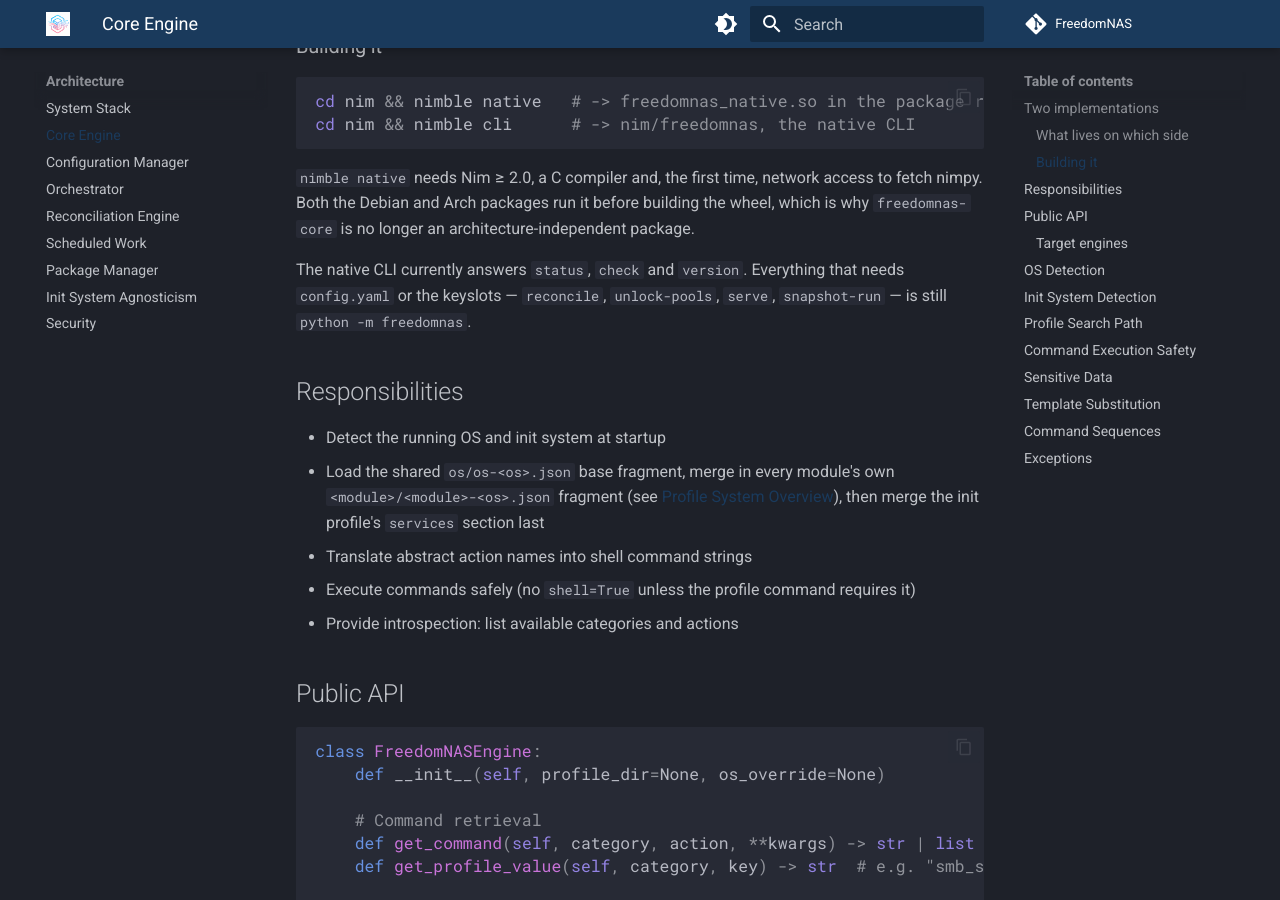
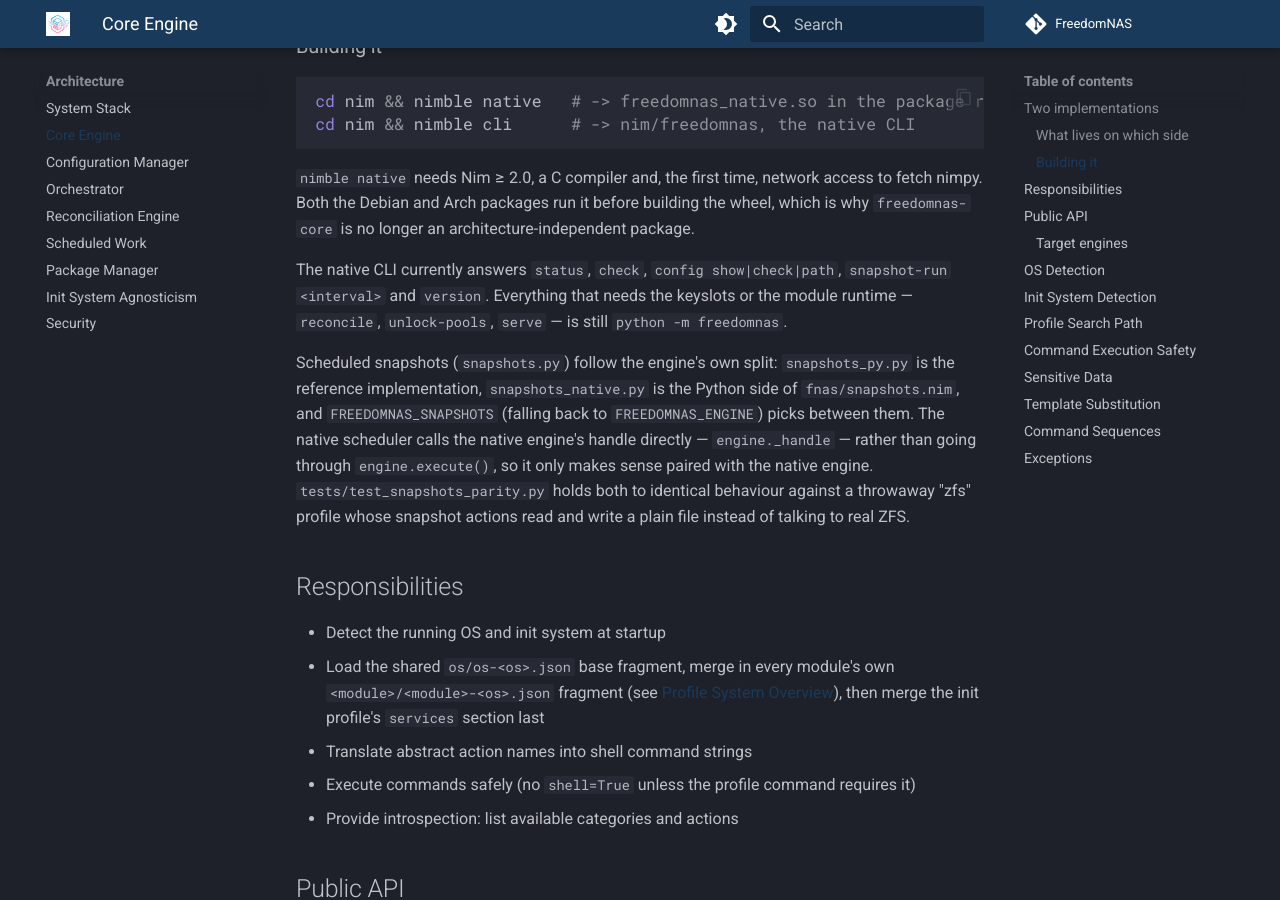
Before and after one commit to FreedomNAS/freedomnas-docs, an MkDocs documentation site: the page built from docs/architecture/engine.md, in a window 1280 px wide and 900 px high, scrolled down 1541 px. Built offline with MkDocs 1.6.1 and Material for MkDocs 9.7.7, drawn with Linux system fonts in a browser that asks for light colours.

Commit message:
Document the native snapshot scheduler

```diff
--- a/docs/architecture/engine.md
+++ b/docs/architecture/engine.md
@@ -67,9 +67,20 @@ access to fetch nimpy. Both the Debian and Arch packages run it before
 building the wheel, which is why `freedomnas-core` is no longer an
 architecture-independent package.
 
-The native CLI currently answers `status`, `check` and `version`. Everything
-that needs `config.yaml` or the keyslots — `reconcile`, `unlock-pools`,
-`serve`, `snapshot-run` — is still `python -m freedomnas`.
+The native CLI currently answers `status`, `check`, `config show|check|path`,
+`snapshot-run <interval>` and `version`. Everything that needs the keyslots
+or the module runtime — `reconcile`, `unlock-pools`, `serve` — is still
+`python -m freedomnas`.
+
+Scheduled snapshots (`snapshots.py`) follow the engine's own split:
+`snapshots_py.py` is the reference implementation, `snapshots_native.py` is
+the Python side of `fnas/snapshots.nim`, and `FREEDOMNAS_SNAPSHOTS` (falling
+back to `FREEDOMNAS_ENGINE`) picks between them. The native scheduler calls
+the native engine's handle directly — `engine._handle` — rather than going
+through `engine.execute()`, so it only makes sense paired with the native
+engine. `tests/test_snapshots_parity.py` holds both to identical behaviour
+against a throwaway "zfs" profile whose snapshot actions read and write a
+plain file instead of talking to real ZFS.
 
 ## Responsibilities
 
```
Also changed, not shown: docs/architecture/snapshots.md (+12 -0 lines), docs/developer/repositories.md (+6 -3 lines).
